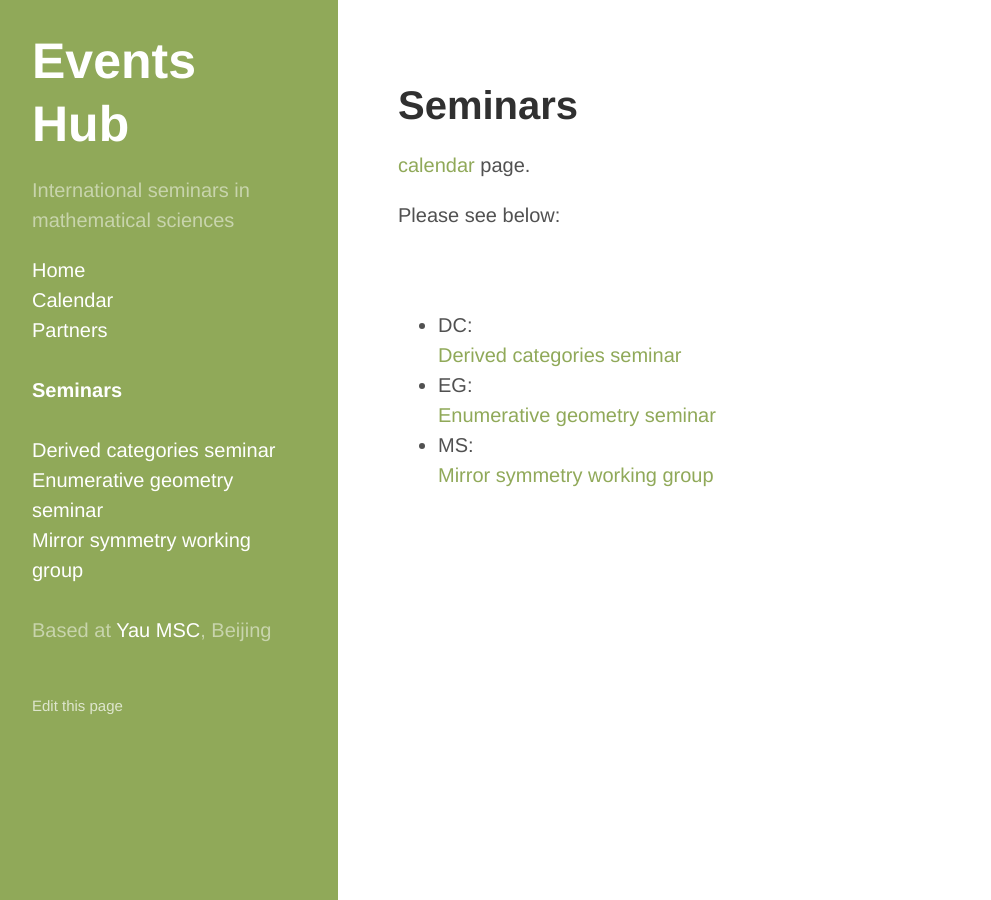
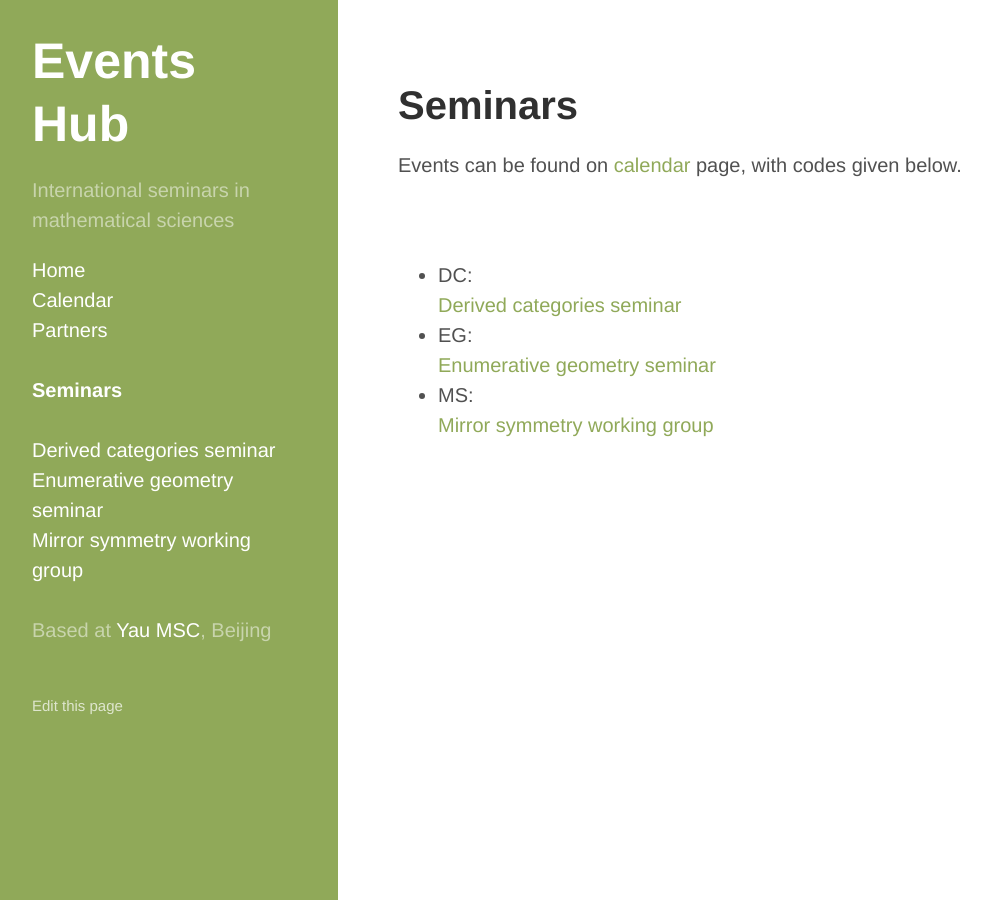
Before and after one commit to yau-msc-events/yau-msc-events.github.io, a Jekyll site: the page built from seminars.md, in a window 1280 px wide. Shown: the whole page, without its empty margins (2-993 px from the left). Built offline with Jekyll 4.4.1, drawn with Linux system fonts in a browser that asks for light colours.

Commit message:
Update seminars.md

```diff
--- a/seminars.md
+++ b/seminars.md
@@ -3,6 +3,4 @@ layout: seminarlist
 title: Seminars
 ---
 
-[calendar](./calendar.md) page.
-
-Please see below:
+Events can be found on [calendar](./calendar.md) page, with codes given below.
```
